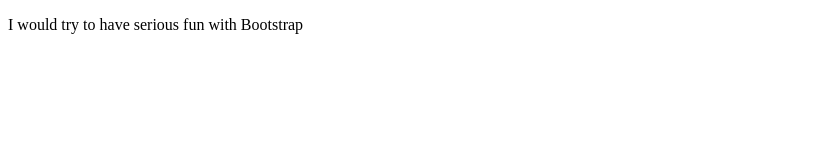
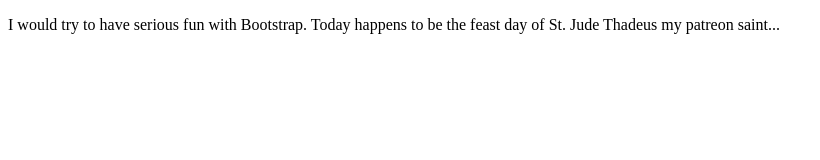
Before and after one commit to anointedMtc/MyFirstRepo, a plain HTML site: page index.html in a window 1280 px wide. Shown: the whole page, without its empty margins (0-820 px from the left). Drawn offline with Linux system fonts and the light colour scheme.

Commit message:
Today is actuall the feast of St. Jude Thadeus

```diff
--- a/index.html
+++ b/index.html
@@ -10,7 +10,9 @@
     <div class="row">
         <div class="col-4">
             <p>
-                I would try to have serious fun with Bootstrap
+                I would try to have serious fun with Bootstrap.
+                Today happens to be the feast day of St. Jude Thadeus
+                my patreon saint...
             </p>
         </div>
     </div>
```
